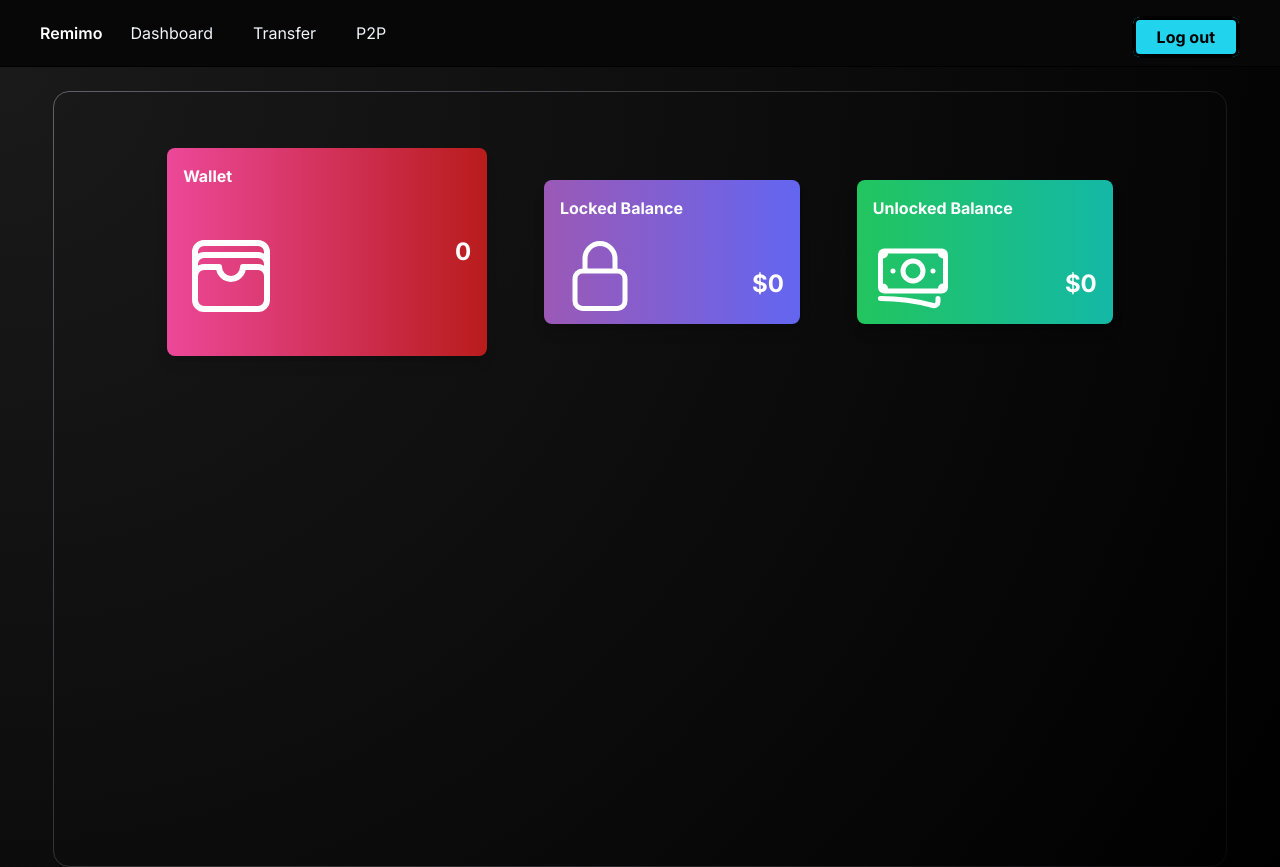
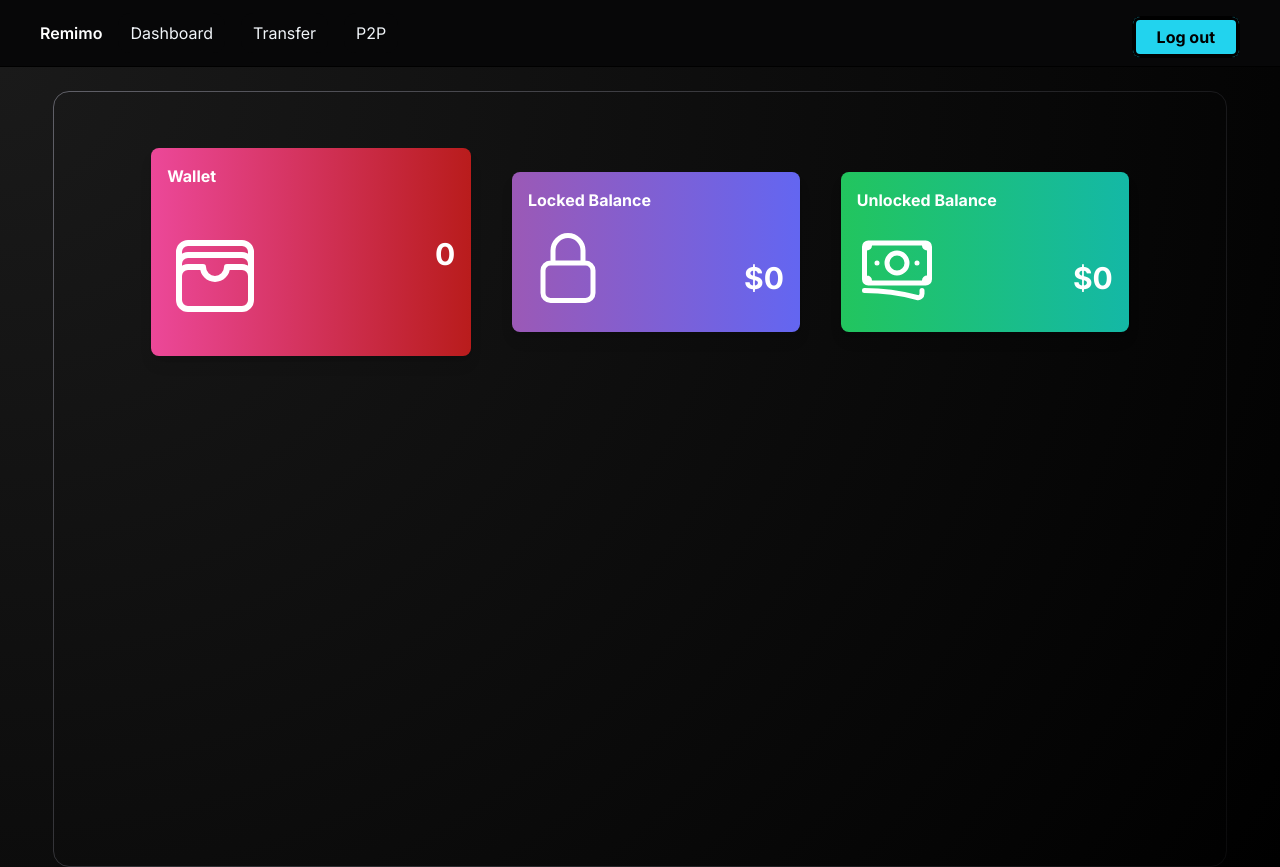
Before and after one commit to mynk2611/remimo, a Next.js app in the folder apps/user-app/: page /dashboard in a window 1280 px wide. Built offline with nearby package versions, Linux system fonts and the light colour scheme; no server answers; the database is empty.

Commit message:
change card size

```diff
--- a/apps/user-app/components/LockedBalance.tsx
+++ b/apps/user-app/components/LockedBalance.tsx
@@ -10,8 +10,8 @@ export function LockedBalance({ locked }: { locked: number }) {
         color="purple"
         gradientFrom="from-purple-500"
         gradientTo="to-indigo-500"
-        width="w-64"
-        height="h-36"
+        width="w-72"
+        height="h-40"
         icon={<LockedIcon/>}
       />
     </div>
--- a/apps/user-app/components/UnlockedBalance.tsx
+++ b/apps/user-app/components/UnlockedBalance.tsx
@@ -10,8 +10,8 @@ export function UnlockedBalance({ unlocked }: { unlocked: number }) {
         color="green"
         gradientFrom="from-green-500"
         gradientTo="to-teal-500"
-        width="w-64"
-        height="h-36"
+        width="w-72"
+        height="h-40"
         icon={<MoneyIcon/>}
       />
     </div>
--- a/packages/ui/src/card.tsx
+++ b/packages/ui/src/card.tsx
@@ -40,7 +40,7 @@ const Card: React.FC<CardProps> = ({ title, value, dateRange, color, gradientFro
           <div>
                {icon}
           </div>
-          <div className="mt-10 text-2xl font-bold">{value}</div>
+          <div className="mt-10 text-3xl font-bold">{value}</div>
         </div>
         {/* {dateRange && <p className="text-sm">{dateRange}</p>} */}
       </div>
```
